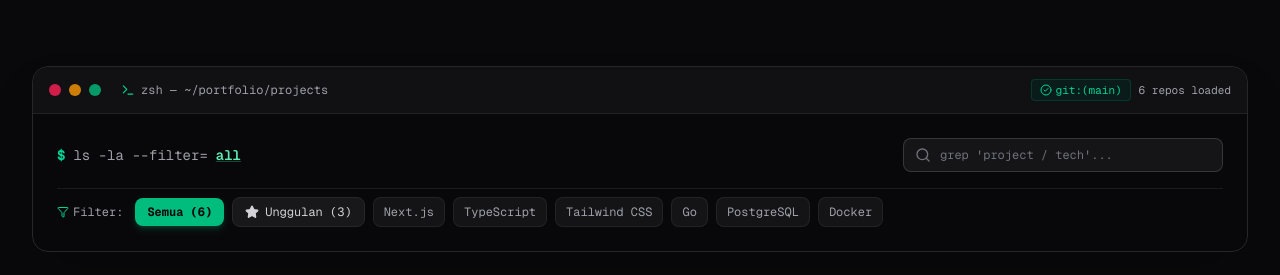
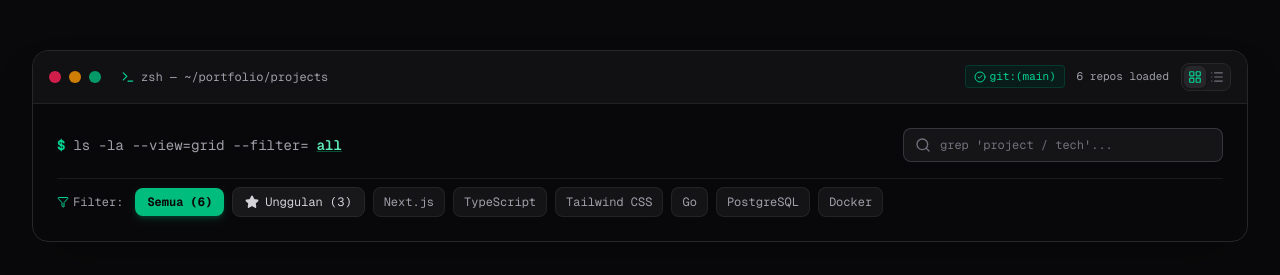
Before and after one commit to zainularifinspt/web-porto, a Next.js app: page / in a window 1280 px wide. Shown: the part 600-875 px from the top of the page. Built offline with nearby package versions, Linux system fonts and the light colour scheme.

Commit message:
feat(galeri-project): susun grid galeri responsif dan mode list developer

```diff
--- a/src/components/ProjectGallery.tsx
+++ b/src/components/ProjectGallery.tsx
@@ -1,7 +1,20 @@
 "use client";
 
 import React, { useState, useMemo } from "react";
-import { Search, Sparkles, Filter, Terminal, FolderGit2, Star, CheckCircle2 } from "lucide-react";
+import Link from "next/link";
+import {
+  Search,
+  Filter,
+  Terminal,
+  FolderGit2,
+  Star,
+  CheckCircle2,
+  LayoutGrid,
+  List,
+  ExternalLink,
+  Code2,
+  ArrowUpRight
+} from "lucide-react";
 import { Project } from "@/types/project";
 import ProjectCard from "./ProjectCard";
 
@@ -12,6 +25,7 @@ interface ProjectGalleryProps {
 export default function ProjectGallery({ initialProjects }: ProjectGalleryProps) {
   const [activeFilter, setActiveFilter] = useState<"all" | "featured" | string>("all");
   const [searchQuery, setSearchQuery] = useState("");
+  const [viewMode, setViewMode] = useState<"grid" | "list">("grid");
 
   // Extract all unique technologies for quick tag filtering
   const allTechnologies = useMemo(() => {
@@ -60,9 +74,9 @@ export default function ProjectGallery({ initialProjects }: ProjectGalleryProps)
   );
 
   return (
-    <section id="projects" className="py-12 md:py-16">
+    <section id="projects" className="py-8 md:py-12 w-full">
       {/* Developer Terminal Control Bar */}
-      <div className="mb-10 rounded-2xl border border-zinc-800 bg-zinc-950/90 shadow-2xl backdrop-blur-md overflow-hidden">
+      <div className="mb-8 rounded-2xl border border-zinc-800 bg-zinc-950/90 shadow-2xl backdrop-blur-md overflow-hidden">
         {/* Terminal Header */}
         <div className="flex items-center justify-between border-b border-zinc-800/80 px-4 py-3 bg-zinc-900/60">
           <div className="flex items-center space-x-2">
@@ -74,7 +88,7 @@ export default function ProjectGallery({ initialProjects }: ProjectGalleryProps)
               zsh — ~/portfolio/projects
             </span>
           </div>
-          <div className="flex items-center gap-2 text-[11px] font-mono text-zinc-400">
+          <div className="flex items-center gap-3 text-[11px] font-mono text-zinc-400">
             <span className="inline-flex items-center gap-1 text-emerald-400 bg-emerald-950/40 px-2 py-0.5 rounded border border-emerald-800/40">
               <CheckCircle2 className="w-3 h-3" />
               git:(main)
@@ -82,6 +96,32 @@ export default function ProjectGallery({ initialProjects }: ProjectGalleryProps)
             <span className="hidden sm:inline-block text-zinc-400">
               {filteredProjects.length} repos loaded
             </span>
+
+            {/* View Mode Switcher */}
+            <div className="flex items-center bg-zinc-900 p-0.5 rounded-lg border border-zinc-800">
+              <button
+                onClick={() => setViewMode("grid")}
+                aria-label="Tampilan Grid"
+                className={`p-1 rounded-md transition-colors ${
+                  viewMode === "grid"
+                    ? "bg-zinc-800 text-emerald-400 shadow-sm"
+                    : "text-zinc-500 hover:text-zinc-300"
+                }`}
+              >
+                <LayoutGrid className="w-3.5 h-3.5" />
+              </button>
+              <button
+                onClick={() => setViewMode("list")}
+                aria-label="Tampilan List"
+                className={`p-1 rounded-md transition-colors ${
+                  viewMode === "list"
+                    ? "bg-zinc-800 text-emerald-400 shadow-sm"
+                    : "text-zinc-500 hover:text-zinc-300"
+                }`}
+              >
+                <List className="w-3.5 h-3.5" />
+              </button>
+            </div>
           </div>
         </div>
 
@@ -89,9 +129,9 @@ export default function ProjectGallery({ initialProjects }: ProjectGalleryProps)
         <div className="p-4 sm:p-6 space-y-4">
           <div className="flex flex-col md:flex-row md:items-center justify-between gap-4">
             {/* Terminal Prompt Text */}
-            <div className="font-mono text-sm text-zinc-300 flex items-center gap-2">
+            <div className="font-mono text-xs sm:text-sm text-zinc-300 flex items-center gap-2">
               <span className="text-emerald-400 font-bold">$</span>
-              <span className="text-zinc-400">ls -la --filter=</span>
+              <span className="text-zinc-400">ls -la --view={viewMode} --filter=</span>
               <span className="text-emerald-300 font-semibold underline decoration-emerald-500/40">
                 {activeFilter}
               </span>
@@ -165,7 +205,7 @@ export default function ProjectGallery({ initialProjects }: ProjectGalleryProps)
         </div>
       </div>
 
-      {/* Projects Grid Display */}
+      {/* Projects Display */}
       {filteredProjects.length === 0 ? (
         <div className="rounded-2xl border border-zinc-800 bg-zinc-950/60 p-12 text-center">
           <Terminal className="w-12 h-12 text-zinc-600 mx-auto mb-3 opacity-60" />
@@ -185,7 +225,96 @@ export default function ProjectGallery({ initialProjects }: ProjectGalleryProps)
             Reset Filter
           </button>
         </div>
+      ) : viewMode === "list" ? (
+        /* Compact Developer List Mode */
+        <div className="rounded-2xl border border-zinc-800 bg-zinc-950/90 overflow-hidden shadow-xl">
+          <div className="overflow-x-auto">
+            <table className="w-full text-left text-xs font-mono">
+              <thead className="border-b border-zinc-800 bg-zinc-900/70 text-zinc-400 uppercase tracking-wider text-[11px]">
+                <tr>
+                  <th className="py-3.5 px-4">Slug / Nama Project</th>
+                  <th className="py-3.5 px-4">Peran</th>
+                  <th className="py-3.5 px-4 hidden md:table-cell">Teknologi</th>
+                  <th className="py-3.5 px-4 text-center">Status</th>
+                  <th className="py-3.5 px-4 text-right">Tindakan</th>
+                </tr>
+              </thead>
+              <tbody className="divide-y divide-zinc-800/60 text-zinc-300">
+                {filteredProjects.map((project) => (
+                  <tr
+                    key={project.id}
+                    className="hover:bg-zinc-900/50 transition-colors group"
+                  >
+                    <td className="py-3.5 px-4 font-semibold text-zinc-100 flex items-center gap-2">
+                      {project.isFeatured && (
+                        <Star className="w-3.5 h-3.5 text-emerald-400 fill-emerald-400 shrink-0" />
+                      )}
+                      <Link
+                        href={`/project/${project.slug}`}
+                        className="hover:text-emerald-400 hover:underline flex items-center gap-1"
+                      >
+                        {project.title}
+                        <ArrowUpRight className="w-3.5 h-3.5 opacity-0 group-hover:opacity-100 transition-opacity" />
+                      </Link>
+                    </td>
+                    <td className="py-3.5 px-4 text-zinc-400">{project.role}</td>
+                    <td className="py-3.5 px-4 hidden md:table-cell">
+                      <div className="flex flex-wrap gap-1">
+                        {project.technologies.slice(0, 3).map((t) => (
+                          <span
+                            key={t}
+                            className="text-[10px] px-2 py-0.5 rounded bg-zinc-900 border border-zinc-800 text-zinc-400"
+                          >
+                            {t}
+                          </span>
+                        ))}
+                      </div>
+                    </td>
+                    <td className="py-3.5 px-4 text-center">
+                      <span className="inline-block px-2 py-0.5 rounded text-[10px] bg-zinc-800 text-emerald-300 border border-zinc-700">
+                        {project.stats?.status || "Live"}
+                      </span>
+                    </td>
+                    <td className="py-3.5 px-4 text-right">
+                      <div className="flex items-center justify-end gap-2">
+                        {project.demoUrl && (
+                          <a
+                            href={project.demoUrl}
+                            target="_blank"
+                            rel="noopener noreferrer"
+                            className="p-1.5 rounded hover:bg-zinc-800 text-zinc-400 hover:text-emerald-400"
+                            title="Live Demo"
+                          >
+                            <ExternalLink className="w-3.5 h-3.5" />
+                          </a>
+                        )}
+                        {project.repoUrl && (
+                          <a
+                            href={project.repoUrl}
+                            target="_blank"
+                            rel="noopener noreferrer"
+                            className="p-1.5 rounded hover:bg-zinc-800 text-zinc-400 hover:text-emerald-400"
+                            title="Repository"
+                          >
+                            <Code2 className="w-3.5 h-3.5" />
+                          </a>
+                        )}
+                        <Link
+                          href={`/project/${project.slug}`}
+                          className="text-[11px] px-2 py-1 rounded bg-emerald-950/60 border border-emerald-800/40 text-emerald-400 hover:bg-emerald-900/40"
+                        >
+                          Detail
+                        </Link>
+                      </div>
+                    </td>
+                  </tr>
+                ))}
+              </tbody>
+            </table>
+          </div>
+        </div>
       ) : activeFilter === "all" && !searchQuery ? (
+        /* Responsive Grid Mode with Featured Split */
         <div className="space-y-12">
           {/* Featured Section */}
           {featuredProjects.length > 0 && (
@@ -209,7 +338,8 @@ export default function ProjectGallery({ initialProjects }: ProjectGalleryProps)
                 </div>
               </div>
 
-              <div className="grid grid-cols-1 md:grid-cols-2 lg:grid-cols-3 gap-6">
+              {/* Grid 1-col on mobile, 2-col on tablet, 3-col on desktop */}
+              <div className="grid grid-cols-1 sm:grid-cols-2 lg:grid-cols-3 gap-6 auto-rows-fr">
                 {featuredProjects.map((project) => (
                   <ProjectCard key={project.id} project={project} featuredOnly />
                 ))}
@@ -234,7 +364,8 @@ export default function ProjectGallery({ initialProjects }: ProjectGalleryProps)
                 </div>
               </div>
 
-              <div className="grid grid-cols-1 md:grid-cols-2 lg:grid-cols-3 gap-6">
+              {/* Grid 1-col on mobile, 2-col on tablet, 3-col on desktop */}
+              <div className="grid grid-cols-1 sm:grid-cols-2 lg:grid-cols-3 gap-6 auto-rows-fr">
                 {otherProjects.map((project) => (
                   <ProjectCard key={project.id} project={project} />
                 ))}
@@ -243,14 +374,14 @@ export default function ProjectGallery({ initialProjects }: ProjectGalleryProps)
           )}
         </div>
       ) : (
-        /* Uniform Grid when filtered or searched */
+        /* Filtered/Searched Grid */
         <div>
           <div className="mb-6 flex items-center justify-between">
             <span className="text-xs font-mono text-zinc-400">
               Menampilkan {filteredProjects.length} project
             </span>
           </div>
-          <div className="grid grid-cols-1 md:grid-cols-2 lg:grid-cols-3 gap-6">
+          <div className="grid grid-cols-1 sm:grid-cols-2 lg:grid-cols-3 gap-6 auto-rows-fr">
             {filteredProjects.map((project) => (
               <ProjectCard key={project.id} project={project} />
             ))}
```
Also changed, not shown: .ngodingpakeai/pending.json (added).
